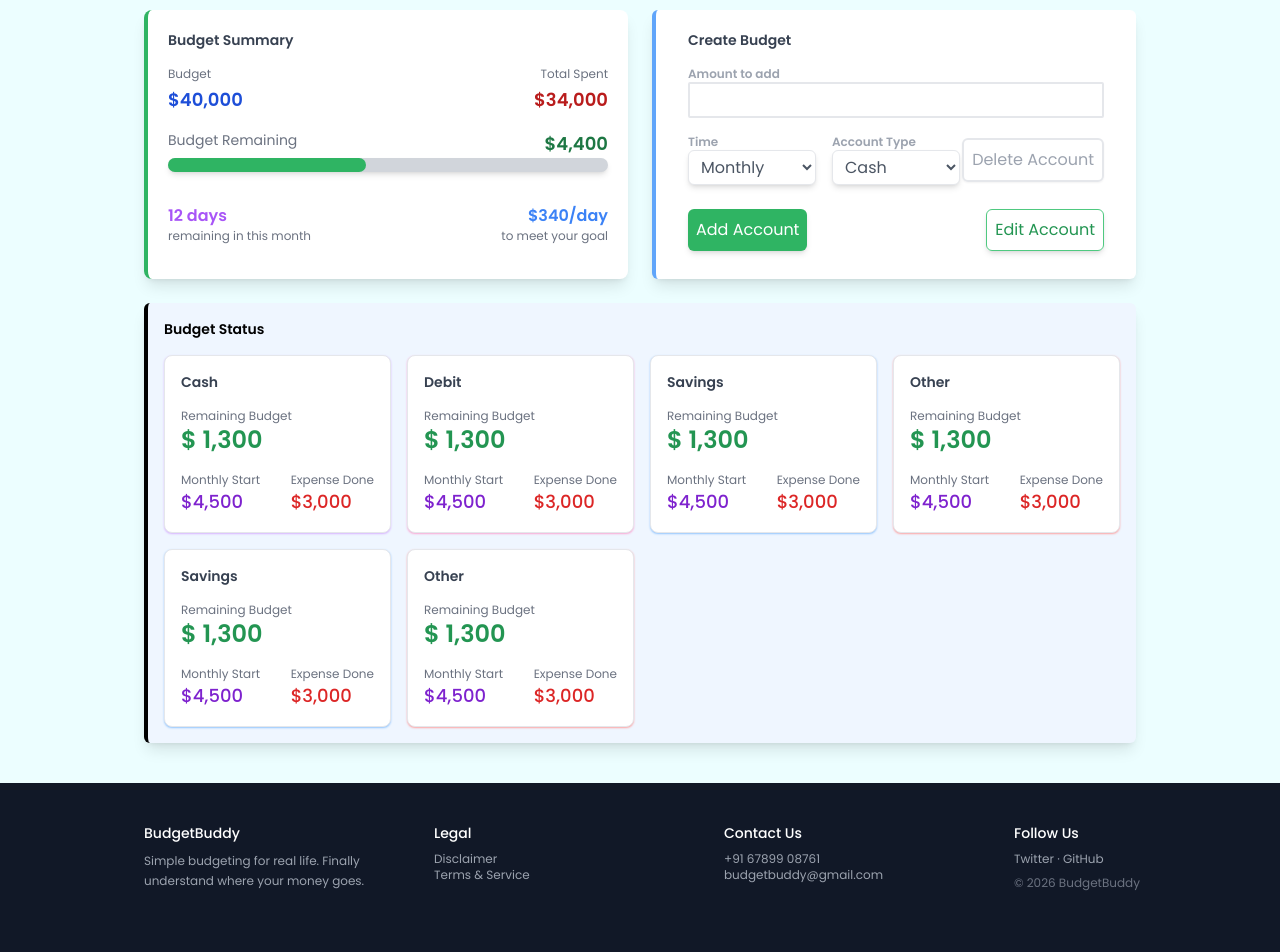
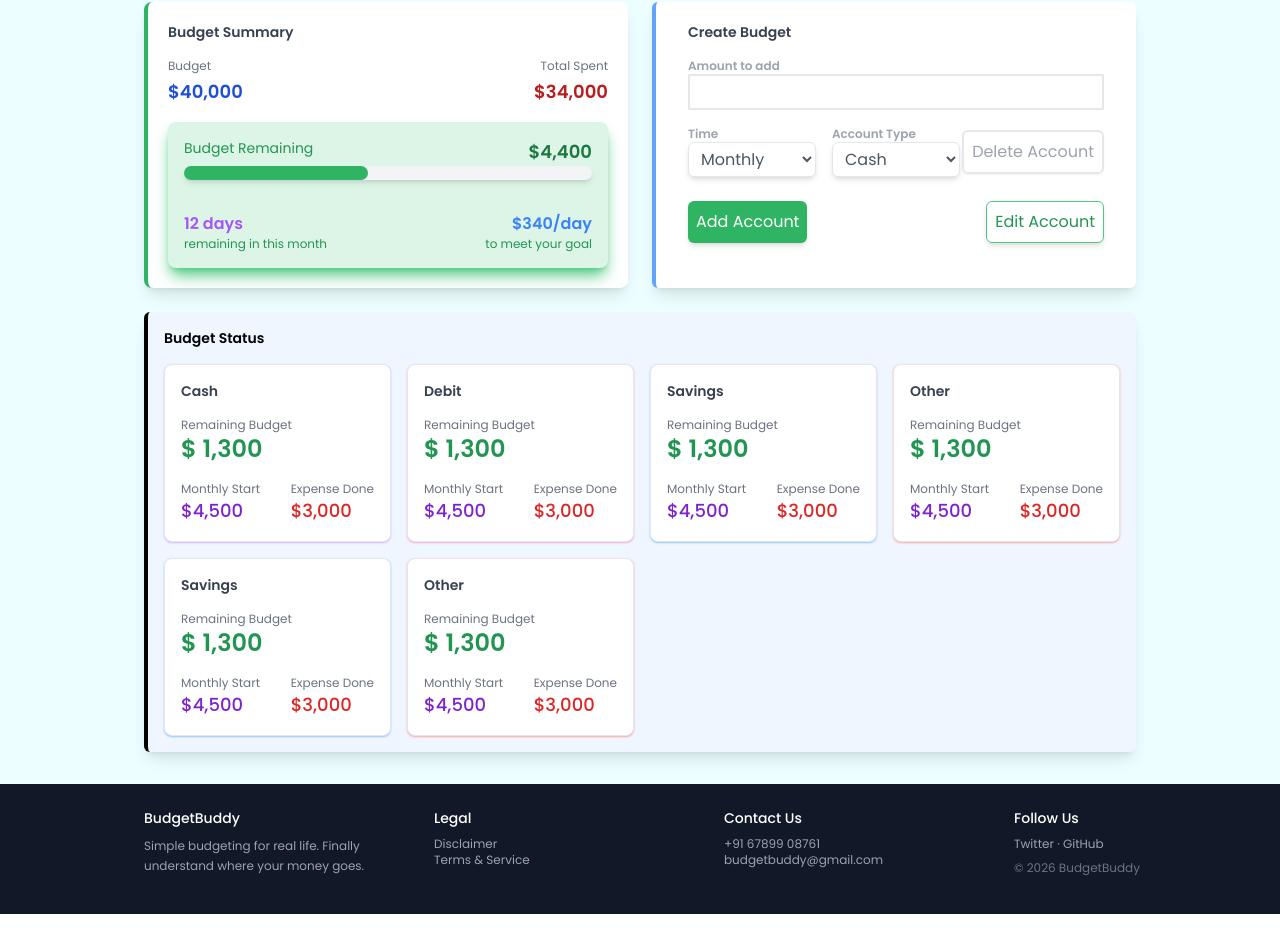
Before and after one commit to Vinitgaikwad/Budget-Planner, a React (Vite) app in the folder frontend/: page /dashboard/budget in a window 1280 px wide. Shown: the part 94-1046 px from the top of the page. After the commit the page ends 1008 px from the top, so only its background shows below. Built offline with nearby package versions, Linux system fonts and the light colour scheme.

Commit message:
Added Budget and Started on Expense

```diff
--- a/frontend/src/features/account/pages/AccountsPage.tsx
+++ b/frontend/src/features/account/pages/AccountsPage.tsx
@@ -5,7 +5,7 @@ import { ExpenseSummary } from "../components/ExpenseSummary";
 
 export function AccountsPage() {
     return (
-        <div className="grid md:grid-cols-2 px-36 py-10 bg-cyan-50 md:gap-6">
+        <div className="grid md:grid-cols-2 px-36 py-8 bg-cyan-50 md:gap-6">
             <div className="grid gap-6">
                 <AccountSummary></AccountSummary>
                 <ExpenseSummary></ExpenseSummary>
--- /dev/null
+++ b/frontend/src/features/analytics/index.ts
@@ -0,0 +1 @@
+export * from "./pages/AnalyticsPage"
--- /dev/null
+++ b/frontend/src/features/analytics/pages/AnalyticsPage.tsx
@@ -0,0 +1,7 @@
+export function AnalyticsPage() {
+    return (
+        <div className="">
+            analytics
+        </div>
+    )
+}
--- a/frontend/src/features/budget/components/BudgetSummary.tsx
+++ b/frontend/src/features/budget/components/BudgetSummary.tsx
@@ -22,12 +22,13 @@ export function BudgetSummary() {
                     </p>
                 </div>
             </div>
+            <div className="rounded-lg shadow-lg shadow-brand-400 p-4 bg-brand-100">
                 <div className="mb-8">
                     <div className="flex justify-between">
-                    <p className="text-sm text-gray-500">Budget Remaining</p>
+                        <p className="text-sm text-brand-600">Budget Remaining</p>
                         <p className="text-lg font-semibold text-brand-700">$4,400</p>
                     </div>
-                <div className="w-full bg-gray-300 rounded-full h-3.5 shadow-md">
+                    <div className="w-full bg-gray-100 rounded-full h-3.5 shadow-md">
                         <div className="bg-brand-500 h-full rounded-full" style={{ width: "45%" }}>
                         </div>
                     </div>
@@ -36,16 +37,17 @@ export function BudgetSummary() {
                 <div className="grid grid-cols-2">
                     <div>
                         <p className="font-semibold text-purple-500">12 days</p>
-                    <p className="text-xs text-gray-500 font-normal">
+                        <p className="text-xs text-brand-600 font-normal">
                             remaining in this month
                         </p>
                     </div>
 
                     <div className="flex flex-col justify-self-end text-right">
                         <p className="font-semibold text-blue-500">$340/day</p>
-                    <p className="text-xs text-gray-500 font-normal">
+                        <p className="text-xs text-brand-600 font-normal">
                             to meet your goal
                         </p>
+                    </div>
                 </div>
             </div>
 
--- a/frontend/src/features/budget/pages/BudgetPage.tsx
+++ b/frontend/src/features/budget/pages/BudgetPage.tsx
@@ -4,7 +4,7 @@ import { BudgetSummary } from "../components/BudgetSummary";
 
 export function BudgetPage() {
     return (
-        <div className="px-36 py-10 grid grid-cols-2 gap-6 bg-cyan-50">
+        <div className="px-36 py-8 grid grid-cols-2 gap-6 bg-cyan-50">
             <div>
                 <BudgetSummary></BudgetSummary>
             </div>
--- /dev/null
+++ b/frontend/src/features/expense/index.ts
@@ -0,0 +1 @@
+export * from "./pages/ExpensePage"
--- /dev/null
+++ b/frontend/src/features/expense/pages/ExpensePage.tsx
@@ -0,0 +1,10 @@
+export function ExpensePage() {
+    return (
+        <div className="flex justify-center items-center px-36 py-4">
+            <div className="w-[500px] h-[250px] shadow-lg rounded-lg p-10 bg-brand-700">
+                <h1 className="text-brand-400 font-semibold">Vinit Gaikwad</h1>
+                <p className="mt-10 text-white text-sm text-brand-100">Lorem ipsum dolor sit amet consectetur adipisicing elit. Ad earum consequatur veniam odit vero odio tenetur, sequi velit provident incidunt atque voluptates repellendus magnam exercitationem, dolore eligendi non ratione illum.</p>
+            </div>
+        </div>
+    )
+}
--- a/frontend/src/shared/components/footer/Footer.tsx
+++ b/frontend/src/shared/components/footer/Footer.tsx
@@ -1,6 +1,6 @@
 export function Footer() {
     return (
-        <footer className="bg-gray-900 text-white pt-10 px-6 md:pl-32 min-h-[180px]">
+        <footer className="bg-gray-900 text-white pt-6 px-6 md:pl-32 min-h-[130px]">
             <div className="grid grid-cols-1 sm:grid-cols-2 md:grid-cols-4 gap-8">
 
                 <div className="pl-4">
--- a/frontend/src/shared/components/mainNavbar/MainNavbar.tsx
+++ b/frontend/src/shared/components/mainNavbar/MainNavbar.tsx
@@ -4,14 +4,14 @@ import Logo from "../../../assets/logo.png"
 export function MainNavbar() {
     return (
         <nav className="w-[100%] flex justify-center min-w-md">
-            <div className="flex justify-between items-center shadow-md shadow-gray-300 w-full md:px-24 lg:px-32">
+            <div className="flex justify-between items-center shadow-md shadow-brand-200 w-full md:px-24 lg:px-32">
 
                 <div className="flex-1">
                     <NavLink to='/'>
                         <img src={Logo} alt="logo" className="w-16" />
                     </NavLink>
                 </div>
-                <div className="hidden md:flex justify-between items-center flex-row flex-auto  ">
+                <div className="hidden md:flex justify-between items-center flex-row flex-auto text-md">
                     <NavLink
                         to="/dashboard/account"
                         className={({ isActive }) =>
@@ -40,7 +40,7 @@ export function MainNavbar() {
                     </NavLink>
 
                     <NavLink
-                        to="/dashboard/analytic"
+                        to="/dashboard/analytics"
                         className={({ isActive }) =>
                             isActive ? "text-brand-600" : "text-gray-400"
                         }
--- a/frontend/src/shared/ui/AuthInputField.tsx
+++ b/frontend/src/shared/ui/AuthInputField.tsx
@@ -8,7 +8,7 @@ export type AuthInputFieldProps = {
 export function AuthInputField({ label, id, type = "text" }: AuthInputFieldProps) {
     return (
         <div className="mb-6 flex flex-col">
-            <label htmlFor={id} className="text-brand-400 text-sm">{label}</label>
+            <label htmlFor={id} className="text-gray-400 text-sm">{label}</label>
             <input className="w-full border border-[2px] border-brand-100 rounded-sm focus:border-brand-300 focus:outline-none px-2 py-1" id={id} type={type} />
         </div>
     );
```
Also changed, not shown: frontend/src/app/routes.tsx (+11 -1 lines). Lines whose indentation alone changed are shown as unchanged.
